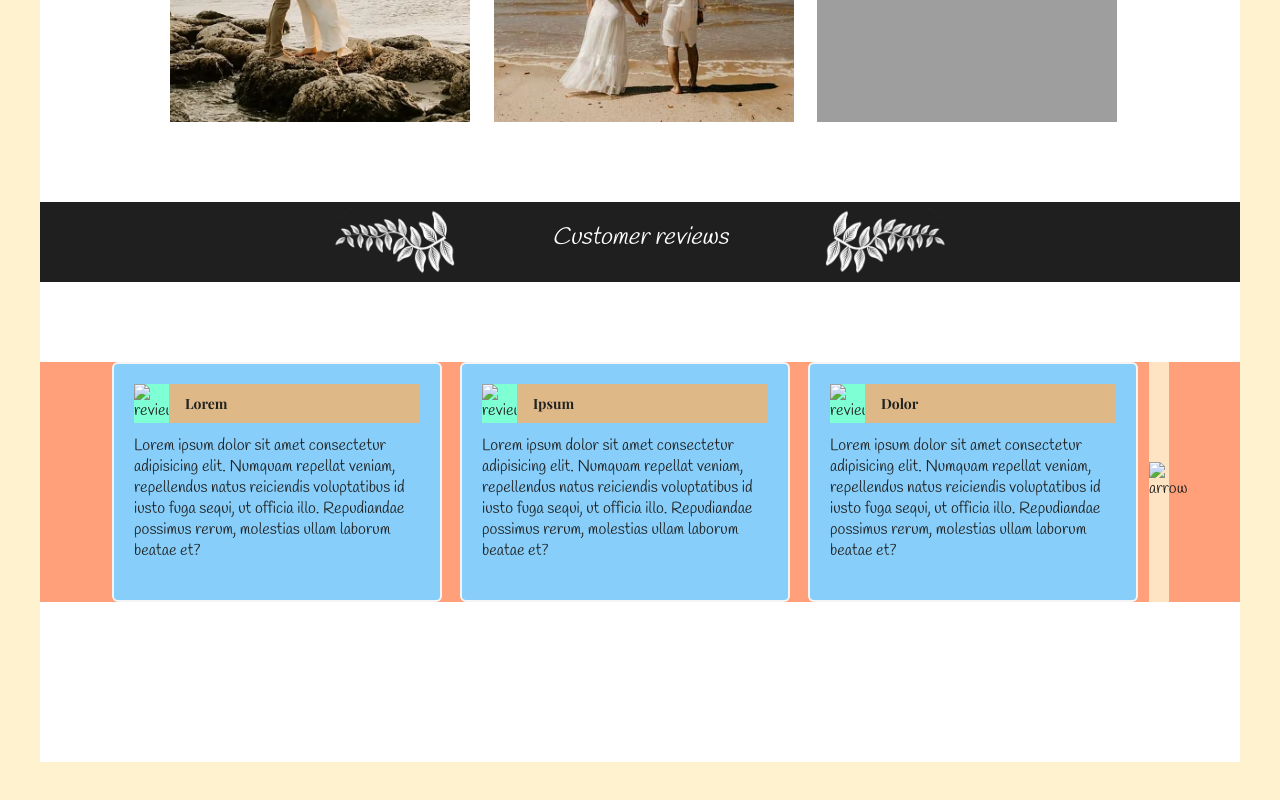
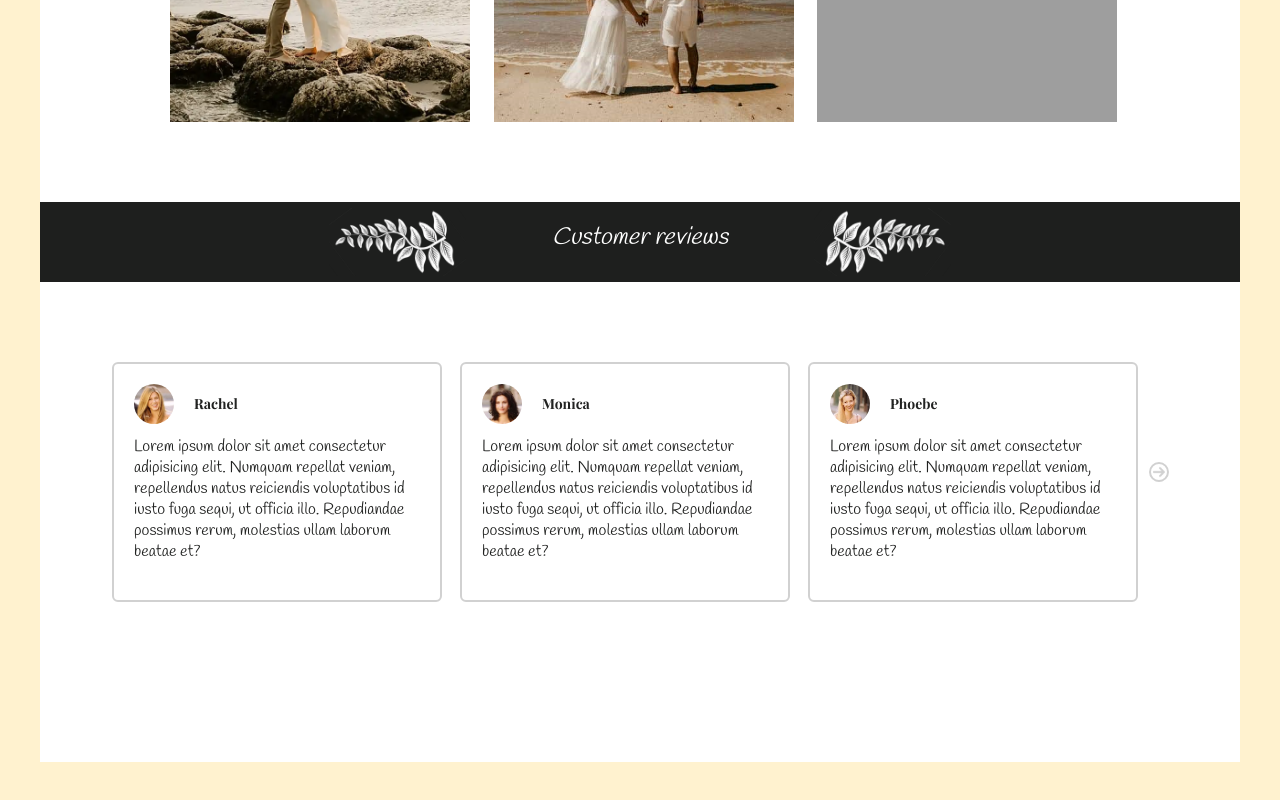
Before and after one commit to madrakas/bit_04_01_homework_photographer, a website: page index.html in a window 1280 px wide. Shown: the part 2822-3622 px from the top of the page. Drawn offline with nearby package versions, Linux system fonts and the light colour scheme; grey boxes are pictures that could not be loaded.

Commit message:
Customer reviews photos and arrow

```diff
--- a/css/main.css
+++ b/css/main.css
@@ -339,7 +339,6 @@ nav > a:hover{
     width: 100%;
     height: 240px;
     margin: 80px 0 110px 0;
-    background-color: lightsalmon;
     display: inline-block;
 }
 
@@ -347,9 +346,8 @@ nav > a:hover{
     height: 240px;
     width: 330px;
     float: left;
-    background-color: lightskyblue;
     padding: 20px;
-    border: #F5F5F5 2px solid;
+    border: #D1D1D1 2px solid;
     border-radius: 6px;
 }
 
@@ -367,32 +365,44 @@ nav > a:hover{
     width: 20px;
     float: left;
     margin-left: 11px;
-    background-color: bisque;
 }
 
 .reviews > .arrow img{
     position: absolute;
     top: calc(50% - 20px);
+    height: 20px;
+    width: 20px;
+    border: #D1D1D1 2px solid;
+    border-radius: 50%;
+    padding: 2px;
+    content: url('../img/right-arrow.png');
+}
+
+.reviews > .arrow img:hover{
+    border: #1E1F1E 2px solid;
+    content: url('../img/right-arrow-active.png');
+    cursor: pointer;
 }
 
 .review-header {
     display: inline-block;
     width: 100%;
-    background-color: aquamarine;
     margin-bottom: 12px;
 }
 
 .review-header img{
-    width:35px;
-    height: 35px;
+    width:40px;
+    height: 40px;
     float: left;
+    object-fit: conver;
+    object-position: center;
+    border-radius: 50%;
 }
 
 .review-header p{
-    padding: 10px 16px;
+    padding: 10px 20px;
     float: left;
-    width: calc(100% - 35px);
-    background-color: burlywood;
+    width: calc(100% - 40px);
     font-family: 'Playfair Display', serif;
     font-size: 14px;
 }
--- a/index.html
+++ b/index.html
@@ -92,8 +92,8 @@
         <div class="reviews">
             <div class="review">
                 <div class="review-header">
-                    <img src="#" alt="reviewer">
-                    <p class="reviewer-name">Lorem</p>
+                    <img src="./img/customer1.png" alt="reviewer">
+                    <p class="reviewer-name">Rachel</p>
                 </div>
                 <div class="review-text">
                     <p>Lorem ipsum dolor sit amet consectetur adipisicing elit. Numquam repellat veniam, repellendus natus reiciendis voluptatibus id iusto fuga sequi, ut officia illo. Repudiandae possimus rerum, molestias ullam laborum beatae et?</p>
@@ -102,8 +102,8 @@
 
             <div class="review">
                 <div class="review-header">
-                    <img src="#" alt="reviewer">
-                    <p class="reviewer-name">Ipsum</p>
+                    <img src="./img/customer2.png" alt="reviewer">
+                    <p class="reviewer-name">Monica</p>
                 </div>
                 <div class="review-text">
                     <p>Lorem ipsum dolor sit amet consectetur adipisicing elit. Numquam repellat veniam, repellendus natus reiciendis voluptatibus id iusto fuga sequi, ut officia illo. Repudiandae possimus rerum, molestias ullam laborum beatae et?</p>
@@ -112,15 +112,15 @@
 
             <div class="review">
                 <div class="review-header">
-                    <img src="#" alt="reviewer">
-                    <p class="reviewer-name">Dolor</p>
+                    <img src="./img/customer3.png" alt="reviewer">
+                    <p class="reviewer-name">Phoebe</p>
                 </div>
                 <div class="review-text">
                     <p>Lorem ipsum dolor sit amet consectetur adipisicing elit. Numquam repellat veniam, repellendus natus reiciendis voluptatibus id iusto fuga sequi, ut officia illo. Repudiandae possimus rerum, molestias ullam laborum beatae et?</p>
                 </div>
             </div>
 
-            <div class="arrow"><img src="#" alt="arrow"></div>
+            <div class="arrow"><img src="./img/right-arrow.png" alt="arrow"></div>
 
         </div>
     </content>
```
Also changed, not shown: img/customer1.png (added), img/customer2.png (added), img/customer3.png (added), img/right-arrow-active.png (added), img/right-arrow.png (added).
